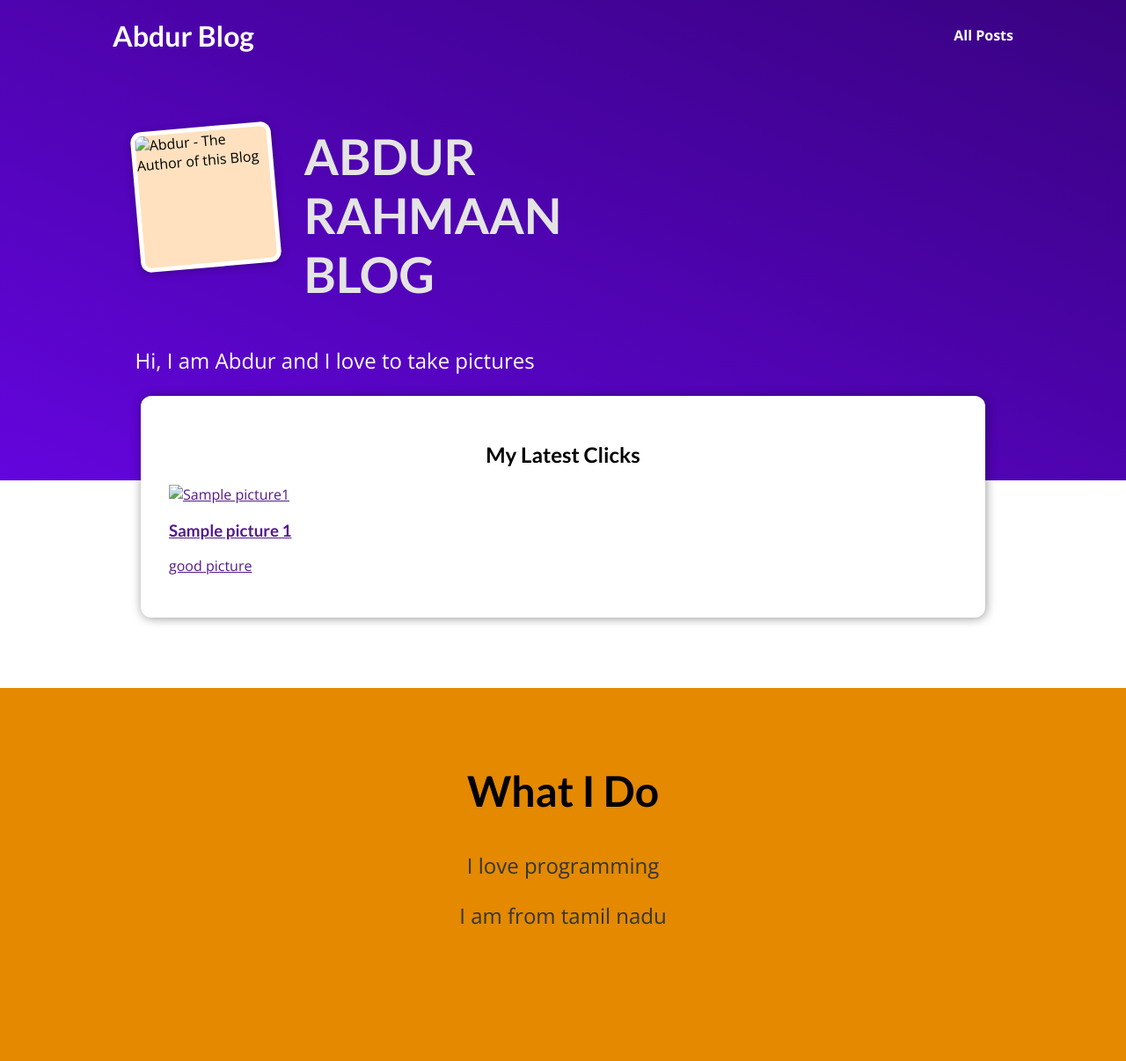
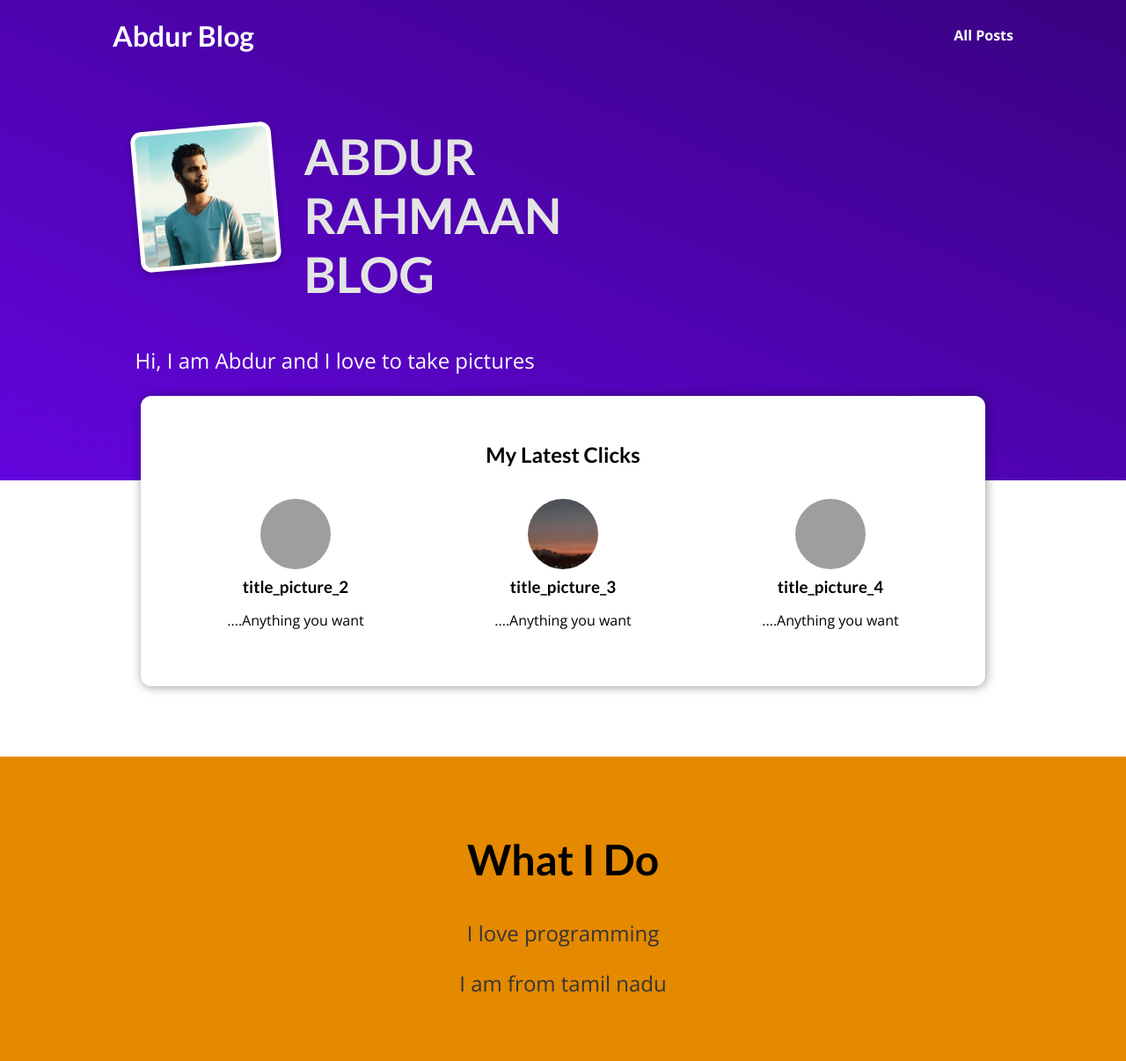
Before and after one commit to abdur-tech/django-udemy-blog, a Django app: page / in a window 1280 px wide. Shown: the whole page at 88% size. Before the commit the page ends 1051 px from the top, so only its background shows below. Run offline with Django 4.2, Linux system fonts and the light colour scheme; grey boxes are pictures that could not be loaded.

Commit message:
Modifying files

```diff
--- /dev/null
+++ b/blog/static/blog/post.css
@@ -0,0 +1,43 @@
+.post {
+    display: flex;
+    flex-direction: column;
+    align-items: center;
+    text-align: center;
+  }
+
+  .post a {
+    text-decoration: none;
+    color: black;
+    transition: all 0.2s ease;
+    padding: 1rem;
+  }
+
+  .post a:hover,
+  .post a:active {
+    transform: scale(1.1);
+    background-color: #390281;
+    color: white;
+  }
+
+  .post img {
+    width: 5rem;
+    height: 5rem;
+    object-fit: cover;
+    border-radius: 50%;
+  }
+
+  .post h3 {
+    margin: 0.25rem 0;
+  }
+
+  .post time {
+    color: #666666;
+    margin: 0.25rem;
+    font-style: italic;
+    font-size: 0.85rem;
+  }
+
+  .post:hover time,
+  .post:active time {
+    color: white;
+  }
--- /dev/null
+++ b/blog/templates/blog/includes/post.html
@@ -0,0 +1,13 @@
+{% load static %}
+
+<li>
+    <article class="post">
+        <a href="{% url 'post-detail-page' post.slug %}">
+            <img src="{% static 'blog/images/'|add:post.image %}" alt="{{ post.title}}" />
+            <div class="post_content">
+                <h3>{{ post.title }}</h3>
+                <p>{{ post.excerpt }}</p>
+            </div>
+        </a>
+    </article>
+</li>
--- a/blog/templates/blog/index.html
+++ b/blog/templates/blog/index.html
@@ -6,20 +6,16 @@
 {% endblock %}
 
 {% block css_files %}
+    <link rel="stylesheet" href="{% static 'blog/post.css'%}">
     <link rel="stylesheet" href="{% static 'blog/index.css'%}">
 {% endblock %}
 
 {% block content %}
-    <header id="main-navigation">
-        <h1><a href="">Abdur Blog</a></h1>
-        <nav>
-            <a href="">All Posts</a>
-        </nav>
-    </header>
+
 
     <section id="welcome">
         <header>
-            <img src="" alt="Abdur - The Author of this Blog" />
+            <img src="{% static 'blog/images/profile_pic.jpg' %}" alt="Abdur - The Author of this Blog" />
             <h2>ABDUR RAHMAAN BLOG</h2>
         </header>
         <p>Hi, I am Abdur and I love to take pictures</p>
@@ -29,17 +25,9 @@
     <h2>My Latest Clicks</h2>
 
     <ul>
-        <li>
-            <article class="post">
-                <a href="">
-                    <img src="" alt="Sample picture1" />
-                    <div class="post_content">
-                        <h3>Sample picture 1</h3>
-                        <p>good picture</p>
-                    </div>
-                </a>
-            </article>
-        </li>
+        {% for post in posts %}
+        {% include "blog/includes/post.html"  %}
+        {% endfor %}
     </ul>
     </section>
     <section id="about">
--- a/blog/views.py
+++ b/blog/views.py
@@ -1,15 +1,70 @@
+from datetime import date
 from django.shortcuts import render
+all_posts = [
+    {
+        "slug":"picture_1",
+        "image":"picture_1.jpg",
+        "author":"Abdur",
+        "date":date(2023,11,18),
+        "title":"title_picture_1",
+        "excerpt":"....Anything you want",
+        "content":".....content"
+    },
+    {
+        "slug":"picture_2",
+        "image":"picture_2.jpg",
+        "author":"Abdur",
+        "date":date(2023,11,18),
+        "title":"title_picture_2",
+        "excerpt":"....Anything you want",
+        "content":".....content"
+    },
+    {
+        "slug":"picture_3",
+        "image":"picture_3.jpg",
+        "author":"Abdur",
+        "date":date(2023,11,18),
+        "title":"title_picture_3",
+        "excerpt":"....Anything you want",
+        "content":".....content"
+    },
+    {
+        "slug":"picture_4",
+        "image":"picture_4.jpg",
+        "author":"Abdur",
+        "date":date(2023,11,18),
+        "title":"title_picture_4",
+        "excerpt":"....Anything you want",
+        "content":".....content"
+    }
 
+]
+def get_date(post):
+    return post['date']
 # Create your views here.
 
 def starting_page(request):
+    sorted_posts=sorted(all_posts,key=get_date)
+    latest_posts = sorted_posts[-3:]
     return render(
         request,
-        "blog/index.html"
+        "blog/index.html",
+        {
+            "posts":latest_posts
+        }
         )
 
 def posts(request):
-    pass
+    return render(
+        request,
+        "blog/all-posts.html",
+        {
+            "all_posts":all_posts
+        }
+    )
 
-def post_detail(request):
-    pass
+def post_detail(request,slug):
+    identified_post = next(post for post in all_posts if post["slug"]==slug)
+    return render(request,"blog/post-detail.html",
+                  {"post":identified_post}
+                  )
--- a/templates/base.html
+++ b/templates/base.html
@@ -9,6 +9,13 @@
     {% block css_files %}{% endblock %}
 </head>
 <body>
+    <header id="main-navigation">
+        <h1><a href="{% url 'starting-page' %}">Abdur Blog</a></h1>
+        <nav>
+            <a href="{% url 'posts-page' %}">All Posts</a>
+        </nav>
+    </header>
+
     {% block content %}
     {% endblock %}
 </body>
```
Also changed, not shown: blog/static/blog/all-posts.css (added, +43 -0 lines), blog/static/blog/post-detail.css (added, +62 -0 lines), blog/templates/blog/all-posts.html (added, +22 -0 lines), blog/templates/blog/post-detail.html (added, +27 -0 lines), templates/404.html (added, +9 -0 lines), blog/static/blog/images/picture_3.jpg (added), blog/static/blog/images/profile_pic.jpg (added), 3 other files.
